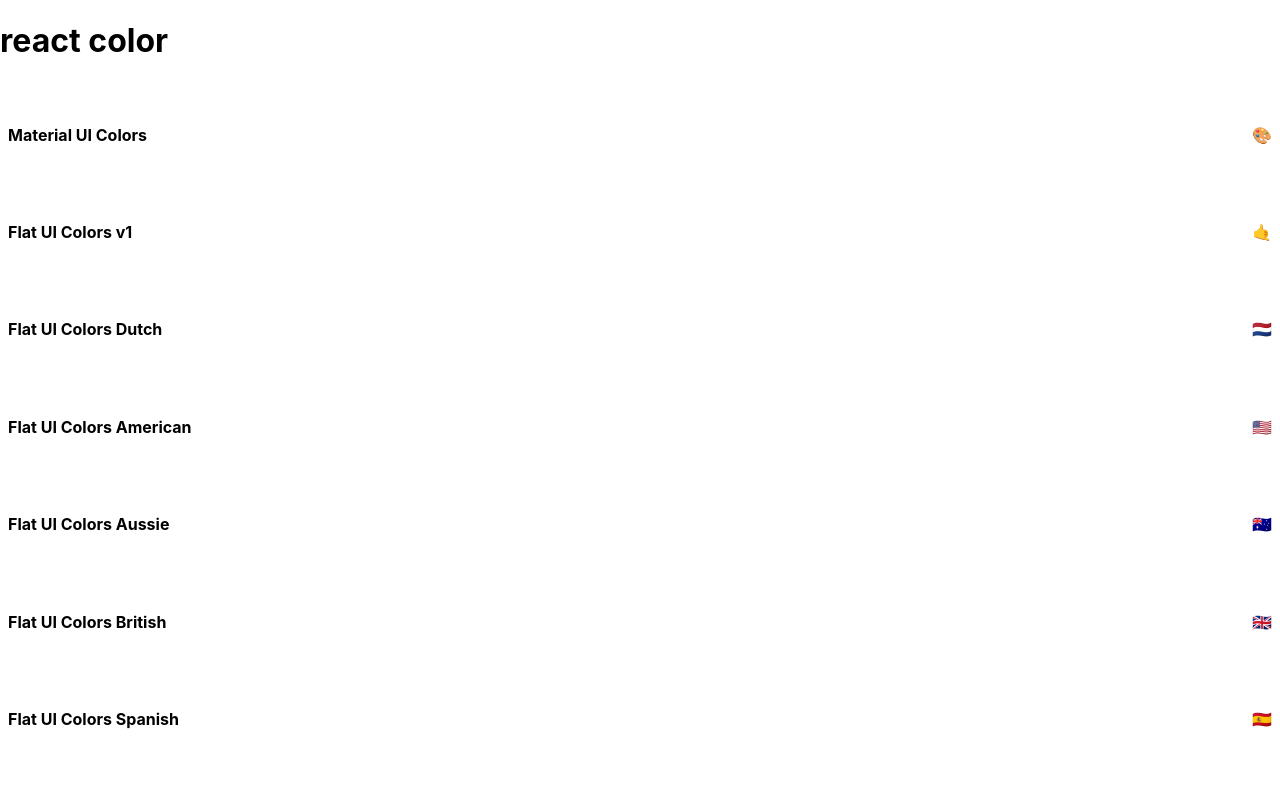
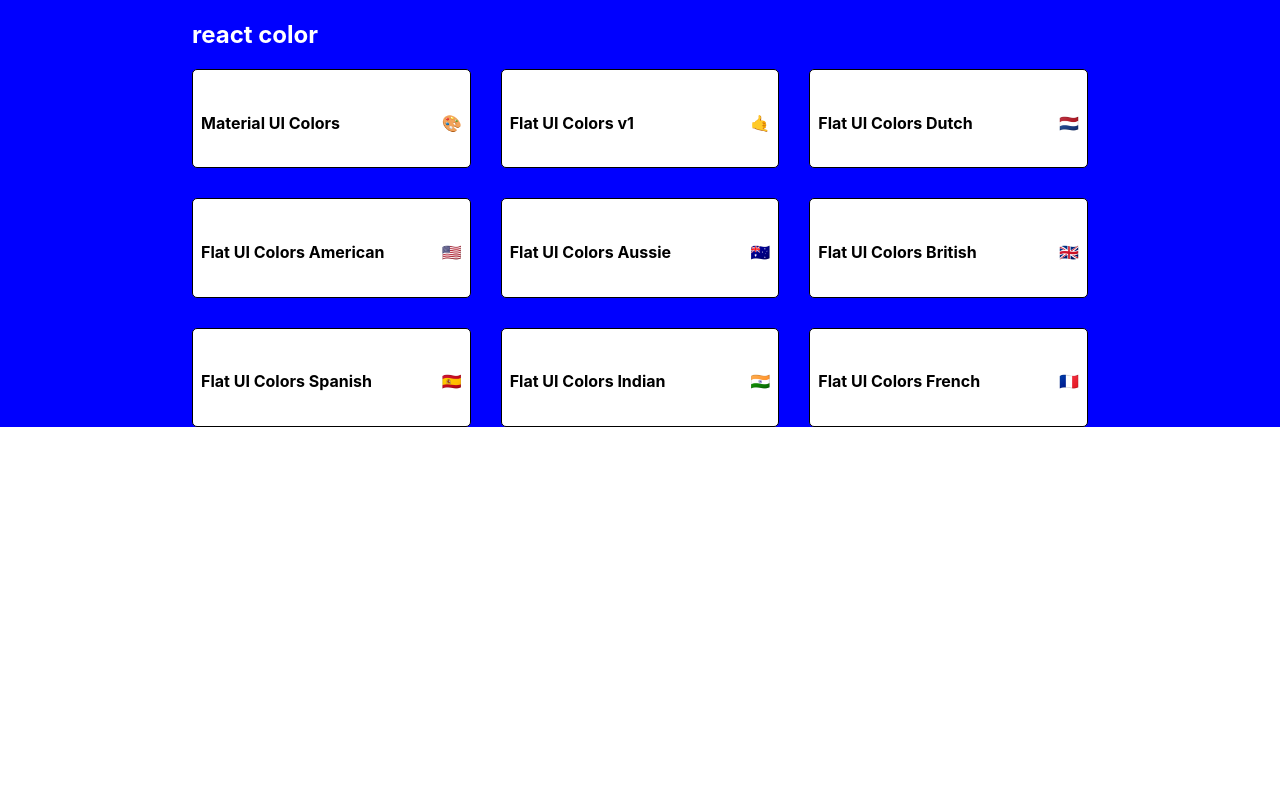
Before and after one commit to harelpanker/react-colors, a React (Create React App) app: page / in a window 1280 px wide. Shown: the top 800 px of the page. Built offline with nearby package versions, Linux system fonts and the light colour scheme.

Commit message:
Start styling PaletteList

```diff
--- a/src/components/MiniPalette.js
+++ b/src/components/MiniPalette.js
@@ -3,15 +3,16 @@
 
 const styles = {
   root: {
-    backgroungColor: "white",
-    borderRadios: 5,
+    backgroundColor: "white",
+    borderRadius: 5,
+    border: "1px solid black",
     padding: ".5rem",
     position: "relative",
     overflow: "hidden",
-    "& hover": { cursor: "pointer" },
+    "&:hover": { cursor: "pointer" },
   },
   colors: {
-    backgroungColor: "grey",
+    backgroundColor: "grey",
   },
   title: {
     display: "flex",
--- a/src/components/PaletteList.js
+++ b/src/components/PaletteList.js
@@ -1,21 +1,59 @@
 import React, { Component } from "react";
-import { Link } from "react-router-dom";
+// import { Link } from "react-router-dom";
 import MiniPalette from "./MiniPalette";
+import { withStyles } from "@material-ui/styles";
+
+const styles = {
+  root: {
+    backgroundColor: "blue",
+    height: "100%",
+    display: "flex",
+    alignItems: "flex-start",
+    justifyContent: "center",
+  },
+  container: {
+    width: "70%",
+    maxWidth: "1200px",
+    display: "flex",
+    alignItems: "flex-start",
+    flexDirection: "column",
+    flexWrap: "wrap",
+  },
+  nav: {
+    display: "flex",
+    width: "70%",
+    justifyContent: "space-between",
+    color: "white",
+  },
+  palettes: {
+    boxSizing: "border-box",
+    width: "100%",
+    display: "grid",
+    gridTemplateColumns: "repeat(3, 1fr)",
+    gridGap: "30px",
+  },
+};
 
 class PaletteList extends Component {
   render() {
-    const { palettes } = this.props;
+    const { palettes, classes } = this.props;
 
     return (
-      <div>
-        <h1>react color</h1>
-        {palettes.map((palette) => (
-          // console.log(palette)
-          <MiniPalette {...palette} />
-        ))}
+      <div className={classes.root}>
+        <div className={classes.container}>
+          <nav className={classes.nav}>
+            <h1>react color</h1>
+          </nav>
+          <div className={classes.palettes}>
+            {palettes.map((palette) => (
+              // console.log(palette)
+              <MiniPalette key={palette.id} {...palette} />
+            ))}
+          </div>
+        </div>
       </div>
     );
   }
 }
 
-export default PaletteList;
+export default withStyles(styles)(PaletteList);
```
